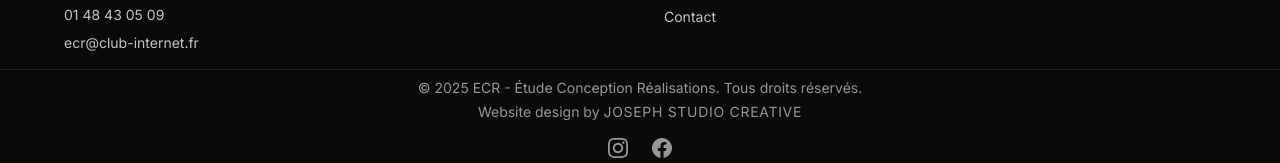
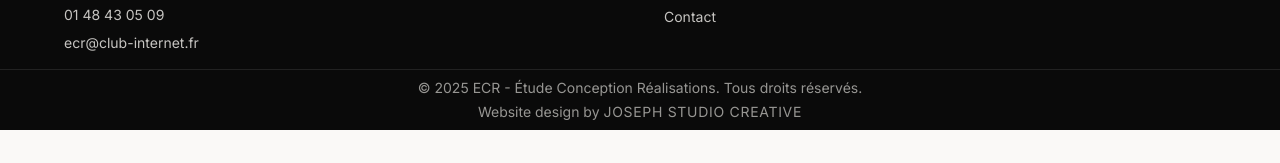
Before and after one commit to jimeye/SITE-DESIGN-ECR, a Next.js app: page / in a window 1280 px wide. Shown: the part 4975-5138 px from the top of the page. After the commit the page ends 5105 px from the top, so only its background shows below. Built offline with nearby package versions, Linux system fonts and the light colour scheme; no server answers.

Commit message:
Fix: Supprimer les réseaux sociaux en double du bottom bar

```diff
--- a/components/Footer.tsx
+++ b/components/Footer.tsx
@@ -123,7 +123,7 @@ export function Footer() {
 
       {/* Bottom Bar */}
       <div className="border-t border-neutral-beige/10">
-        <div className="container-custom flex flex-col items-center justify-center gap-4 py-2">
+        <div className="container-custom py-2">
           <div className="text-center">
             <p className="text-sm text-neutral-beige/60">
               © {currentYear} ECR - Étude Conception Réalisations. Tous droits
@@ -141,22 +141,6 @@ export function Footer() {
               </a>
             </p>
           </div>
-
-          {/* Social Links */}
-          <div className="flex items-center space-x-6">
-            {socialLinks.map((social) => (
-              <a
-                key={social.name}
-                href={social.href}
-                className="text-neutral-beige/60 transition-colors hover:text-accent-light"
-                aria-label={social.name}
-                target="_blank"
-                rel="noopener noreferrer"
-              >
-                {social.icon}
-              </a>
-            ))}
-          </div>
         </div>
       </div>
     </footer>
```
